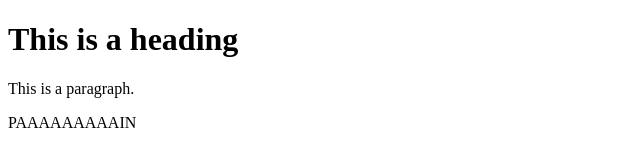
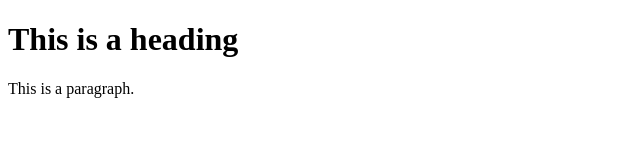
Before and after one commit to Apoerin/Test, a plain HTML site: page index.html in a window 1280 px wide. Shown: the whole page, without its empty margins (0-640 px from the left). Drawn offline with Linux system fonts and the light colour scheme.

Commit message:
added index.html file

```diff
--- a/index.html
+++ b/index.html
@@ -6,7 +6,6 @@
 
 <h1>This is a heading</h1>
 <p>This is a paragraph.</p>
-<p>PAAAAAAAAAIN</p>
 
 </body>
 </html>
```
